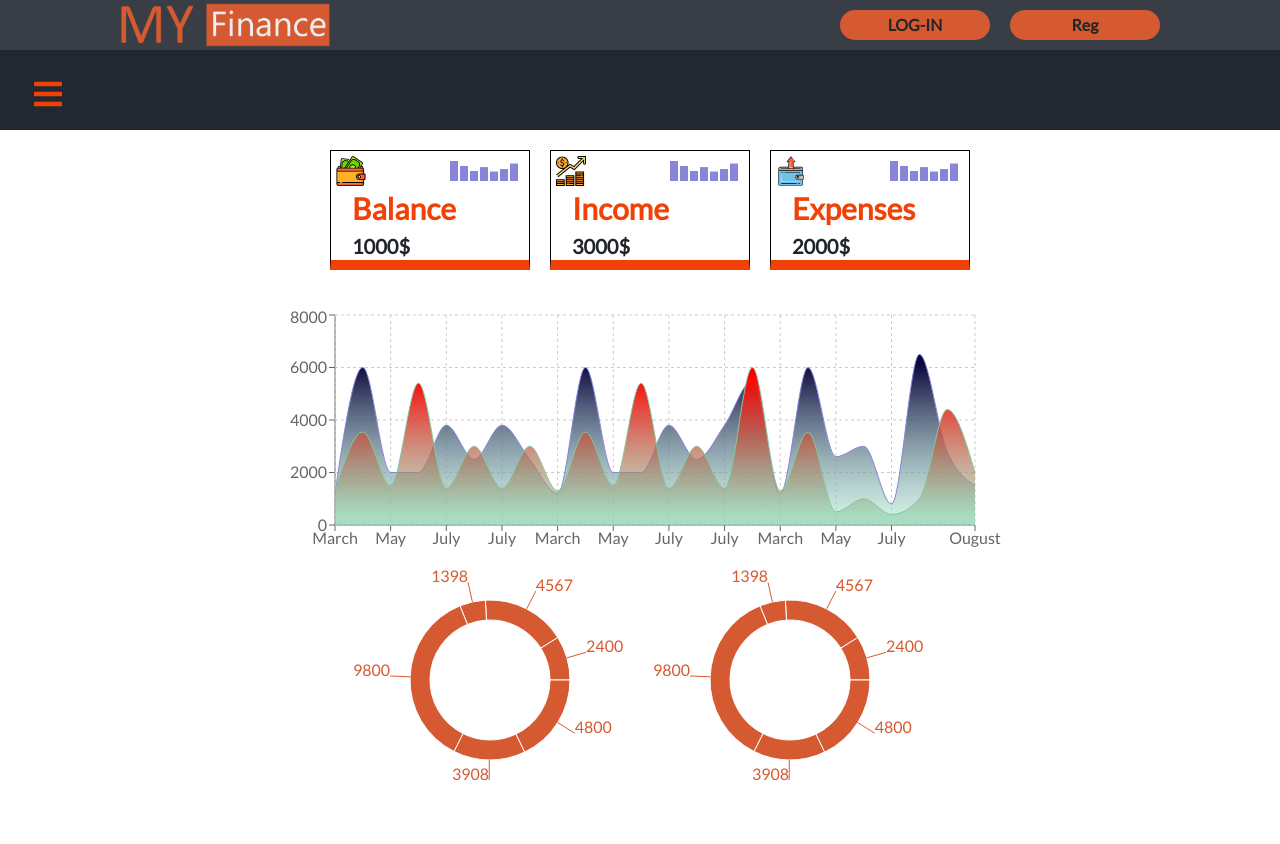
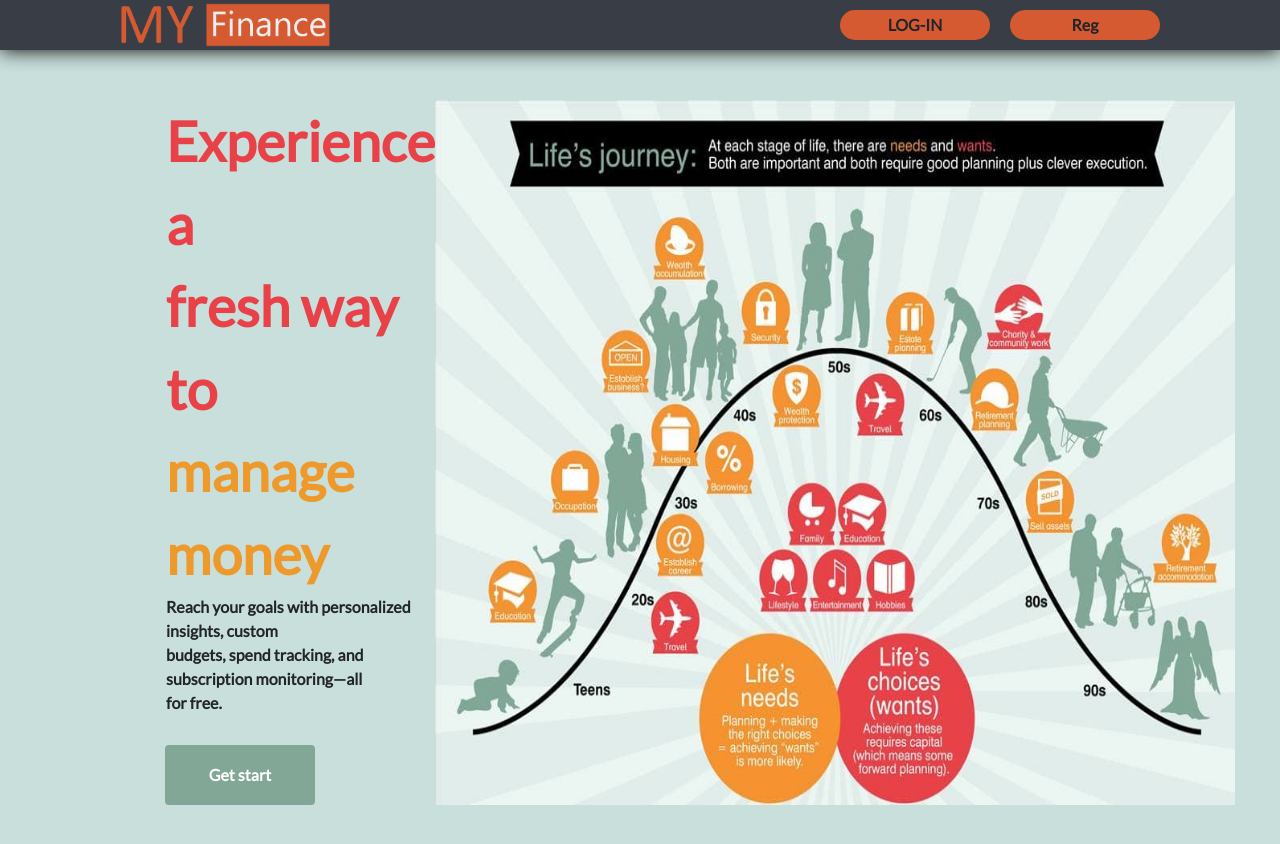
Before and after one commit to MariamGevorgyan/Manage_my_finance, a React (Create React App) app: page / in a window 1280 px wide. Shown: the top 844 px of the page. Before the commit the page ends 805 px from the top, so only its background shows below. Built offline with nearby package versions, Linux system fonts and the light colour scheme.

Commit message:
Leading page

```diff
--- a/src/App.js
+++ b/src/App.js
@@ -1,4 +1,5 @@
 import './App.css'
+import { useState } from 'react'
 import Header from './components/Header'
 import Login from './components/registartion/Login'
 import LinerChart from './components/charts/linerChart'
@@ -8,6 +9,7 @@ import Signup from './components/registartion/Signup'
 import User from './components/Rotation/User'
 import ForgotPassword from './components/registartion/ForgotPassword'
 import Navbar from './components/NavBar/Navbar'
+import LeadingPage from './components/leadingPage/LeadingPage'
 
 import {
     BrowserRouter as Router,
@@ -17,22 +19,30 @@ import {
 } from 'react-router-dom'
 
 function App() {
+    const [loggedIn, setLoggedIn] = useState(false)
     return (
         <div className="App">
             <Router>
-                <Header />
-                <Navbar />
+                {!loggedIn ? <Header /> : <Navbar />}
+
                 <Switch>
                     <Route exact path="/">
+                        {loggedIn ? (
+                            <Redirect to="/dashboard" />
+                        ) : (
+                            <LeadingPage />
+                        )}
+                    </Route>
+                    <Router exact path="/dashboard">
                         <div className="linerChart">
                             <Cards />
                             <LinerChart />
                         </div>
                         <PieCharts />
-                    </Route>
-                    <Route path="/registartion">
+                    </Router>
+                    <Router path="/registartion">
                         <Signup />
-                    </Route>
+                    </Router>
                     <Route path="/login">
                         <Login />
                     </Route>
--- a/src/components/NavBar/Navbar.js
+++ b/src/components/NavBar/Navbar.js
@@ -3,6 +3,7 @@
 import React, { useState } from 'react'
 import * as FaIcons from 'react-icons/fa'
 import * as AiIcons from 'react-icons/ai'
+import * as GrIcons from 'react-icons/gr'
 import { Link } from 'react-router-dom'
 import { SidebarData } from './SidebarData'
 import './Navbar.css'
@@ -15,7 +16,7 @@ function Navbar() {
 
     return (
         <>
-            <IconContext.Provider value={{ color: '#f14107' }}>
+            <IconContext.Provider value={{ color: '#fff' }}>
                 <div className="navbar">
                     <Link to="#" className="menu-bars">
                         <FaIcons.FaBars onClick={showSidebar} />
--- a/src/components/NavBar/SidebarData.js
+++ b/src/components/NavBar/SidebarData.js
@@ -2,12 +2,13 @@ import React from 'react'
 import * as FaIcons from 'react-icons/fa'
 import * as AiIcons from 'react-icons/ai'
 import * as IoIcons from 'react-icons/io'
+import * as GrIcons from 'react-icons/gr'
 
 export const SidebarData = [
     {
-        title: 'Home',
+        title: 'Transaction',
         path: '/',
-        icon: <AiIcons.AiFillHome />,
+        icon: <GrIcons.GrTransaction />,
         cName: 'nav-text',
     },
     {
--- /dev/null
+++ b/src/components/leadingPage/LeadingPage.js
@@ -0,0 +1,28 @@
+import React from 'react'
+import './leading.css'
+import img from './img.jpg'
+import { Link } from 'react-router-dom'
+
+export default function LeadingPage() {
+    return (
+        <div className="leadingContent">
+            <div className="content">
+                <span className="content_1">
+                    Experience a <br />
+                    fresh way to
+                </span>
+                <span className="content_2">manage money</span>
+                <span className="content_3">
+                    Reach your goals with personalized insights, custom
+                    <br /> budgets, spend tracking, and subscription
+                    monitoring—all <br />
+                    for free.
+                </span>
+                <Link to="/registration">
+                    <button className="get-start btn">Get start</button>
+                </Link>
+            </div>
+            <img className="content_img" src={img} />
+        </div>
+    )
+}
--- /dev/null
+++ b/src/components/leadingPage/leading.css
@@ -0,0 +1,37 @@
+body {
+    background-color: #c9dfdb;
+}
+.content {
+    display: flex;
+    flex-direction: column;
+}
+.content_1 {
+    font-size: 55px;
+    font-weight: 700;
+    color: #e84148;
+}
+.content_2 {
+    font-weight: 700;
+    color: #ee992c;
+    font-size: 55px;
+}
+.content_3 {
+    font-weight: 700;
+}
+.leadingContent {
+    display: flex;
+    justify-content: space-between;
+    padding: 50px 150px;
+}
+.get-start {
+    margin-top: 30px;
+    background-color: #82a796;
+    width: 150px;
+    height: 60px;
+    color: white;
+    font-weight: 700;
+    margin-left: 15px;
+}
+.content_img {
+    width: 800px;
+}
--- a/src/components/registartion/Login.js
+++ b/src/components/registartion/Login.js
@@ -90,7 +90,7 @@ export default function Login() {
                                     className="w-100 btn loginBtn signup"
                                     type="sumit"
                                 >
-                                    Sing up
+                                    LOGIN
                                 </Button>
                                 <hr />
                                 <div className="or">
@@ -98,7 +98,7 @@ export default function Login() {
                                 </div>
                             </Form>
                             <Link to="/registartion">
-                                <Button className="w-100 btn ">Sing up</Button>
+                                <Button className="w-100 btn ">Sing in</Button>
                             </Link>
                         </Card.Body>
                     </Card>
--- a/src/components/registartion/Signup.js
+++ b/src/components/registartion/Signup.js
@@ -65,7 +65,10 @@ export default function Signup(props) {
         }
         try {
             await signup(emailRef.current.value, passwordRef.current.value)
-            userMessage(true, '✅ your account has been registered successfully')
+            userMessage(
+                true,
+                '✅ your account has been registered successfully'
+            )
             return history.push('/user')
         } catch {
             return userMessage(
```
Also changed, not shown: src/components/leadingPage/img.jpg (added), 1 other file (tests, documents, lock files or other folders).
